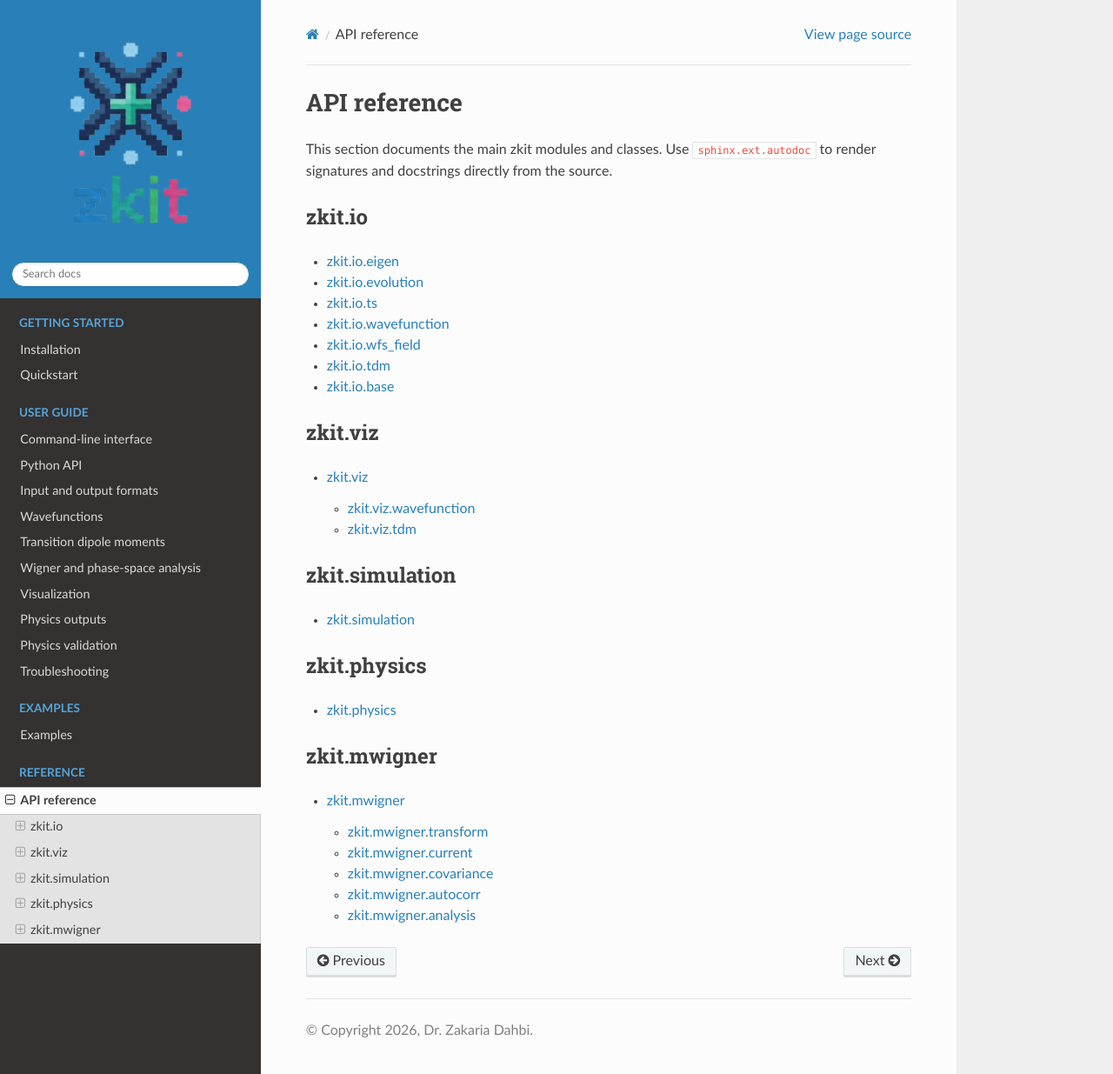
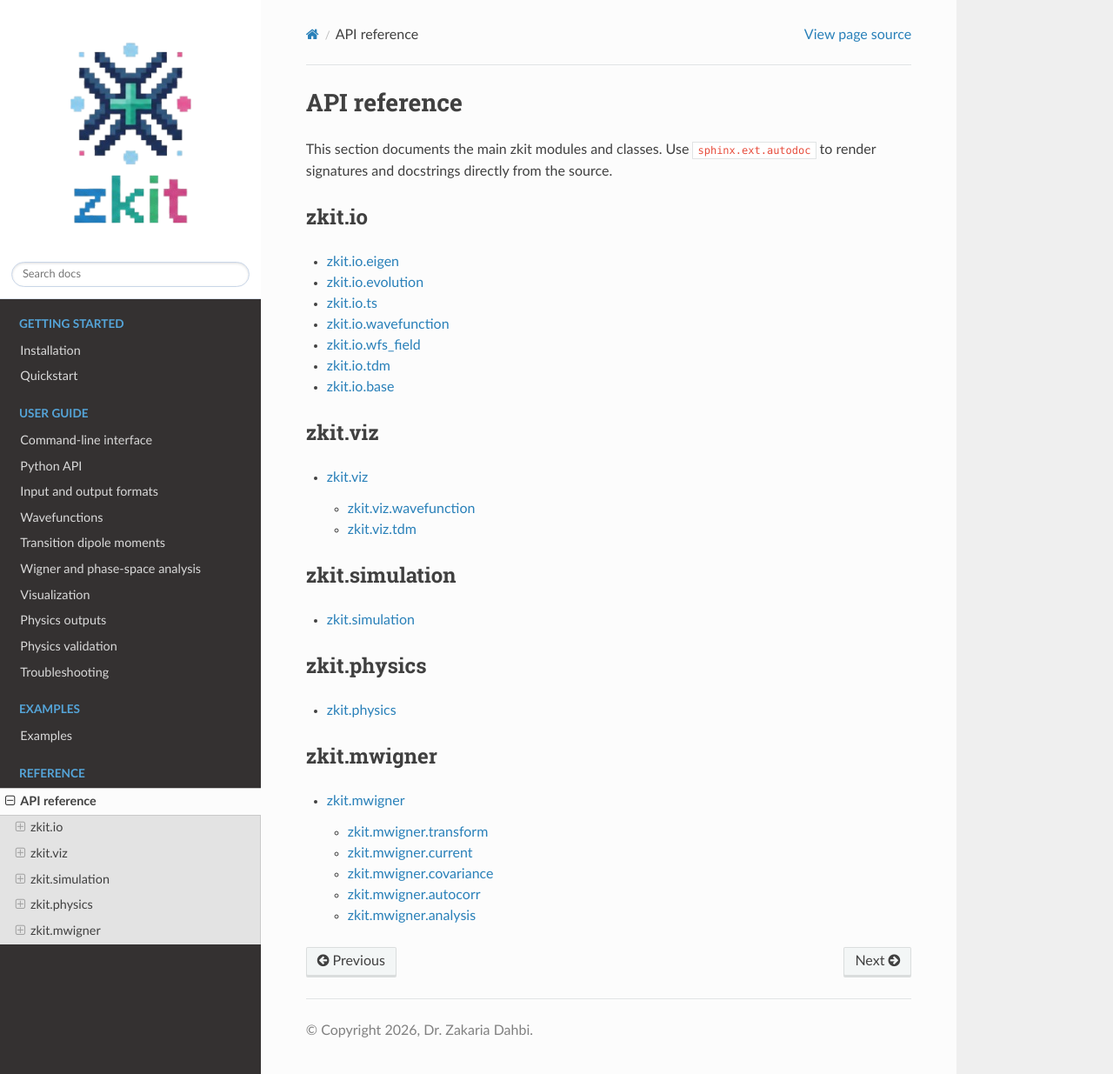
Before and after one commit to dahbiz/zkit, a Sphinx documentation site: the page built from docs/api.rst, in a window 1280 px wide and 1235 px high. Shown: the whole window at 87% size. Built offline with Sphinx 7.4.7 and the Read the Docs theme 3.1.0, drawn with Linux system fonts in a browser that asks for light colours.

Commit message:
Docs: light sidebar header so the logo is visible; funding acknowledgement
The Read the Docs theme draws the logo on its blue search panel, which hid
the blue and teal parts of the zkit logo: custom.css gives the panel (and
the small-screen top bar) a white background. Funding acknowledgement
(UKRI/EPSRC, EP/Z000807/1) in the README and the documentation index, as
in TDSE-Z.

```diff
--- /dev/null
+++ b/docs/_static/custom.css
@@ -0,0 +1,29 @@
+/* Light panel behind the logo: the theme's blue (#2980B9) hides the
+   blue and teal parts of the zkit logo. */
+.wy-side-nav-search {
+  background-color: #ffffff;
+  border-bottom: 1px solid #dfe5ee;
+}
+.wy-side-nav-search > a,
+.wy-side-nav-search .wy-dropdown > a {
+  color: #2c3e50;
+}
+.wy-side-nav-search > div.version {
+  color: #5a6b7d;
+}
+.wy-side-nav-search input[type="text"] {
+  border-color: #c9d6e8;
+}
+.wy-side-nav-search img.logo {
+  background-color: transparent;
+  max-width: 150px;
+}
+/* small-screen top bar */
+.wy-nav-top {
+  background-color: #ffffff;
+  border-bottom: 1px solid #dfe5ee;
+}
+.wy-nav-top a,
+.wy-nav-top i {
+  color: #2c3e50;
+}
--- a/docs/conf.py
+++ b/docs/conf.py
@@ -52,6 +52,7 @@ html_logo = "_static/logo.png"
 html_favicon = "_static/logo.png"
 html_title = "zkit documentation"
 html_static_path = ["_static"]
+html_css_files = ["custom.css"]
 exclude_patterns = ["_build", "Thumbs.db", ".DS_Store"]
 html_show_sourcemap = False
 html_show_sphinx = False
```
Also changed, not shown: README.md (+9 -0 lines), docs/index.rst (+11 -0 lines).
